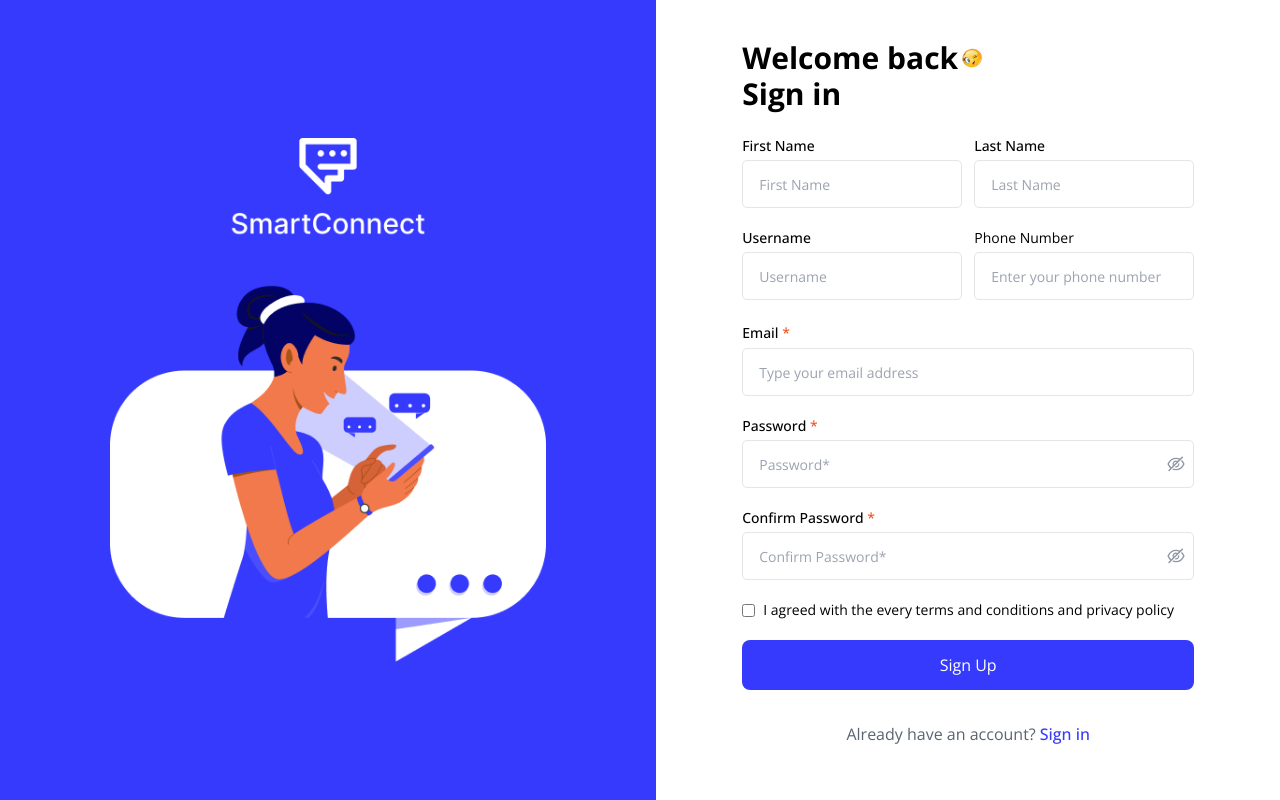
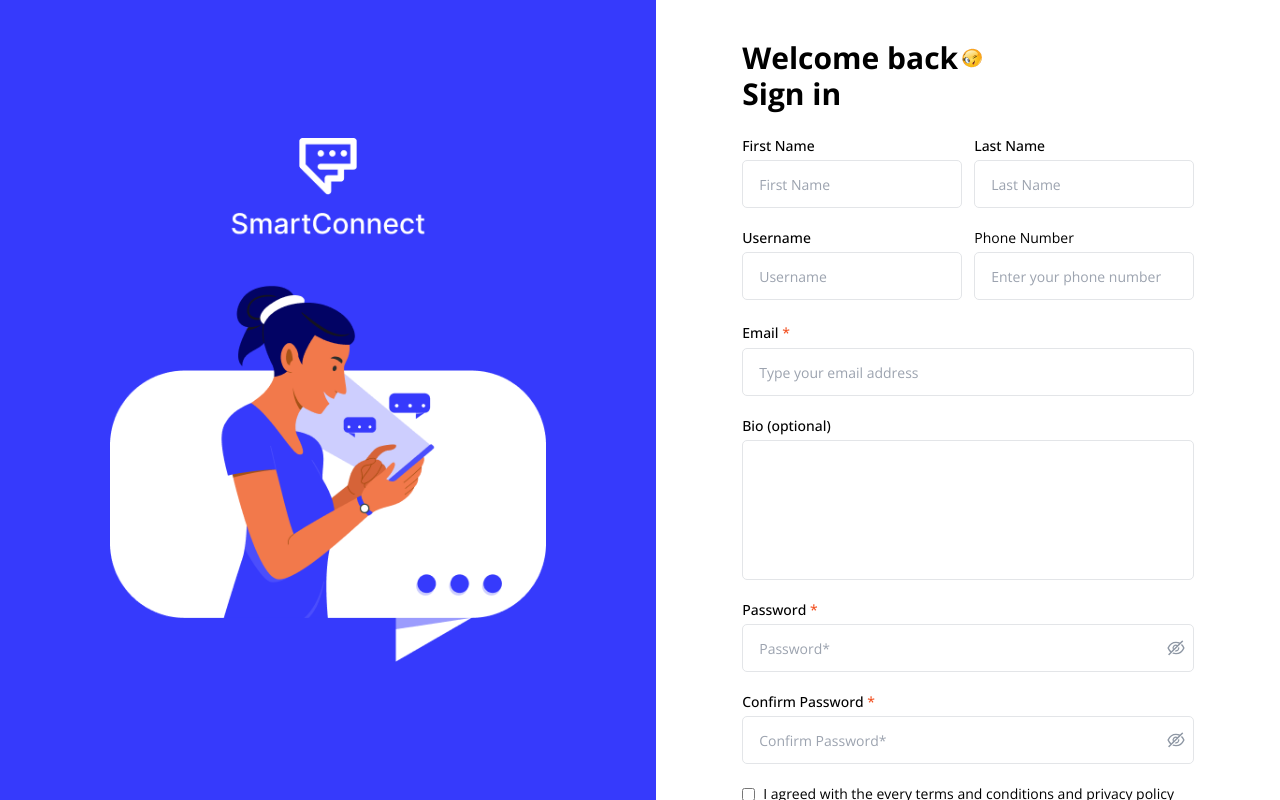
Before and after one commit to asiughuslyvesterobus/social_app, a Next.js app in the folder client/: page /register in a window 1280 px wide. Built offline with nearby package versions, Linux system fonts and the light colour scheme.

Commit message:
working on registration page

```diff
--- a/client/pages/register/index.tsx
+++ b/client/pages/register/index.tsx
@@ -194,6 +194,24 @@ const Registerpage = () => {
                 placeholder="Type your email address"
                 className="bg-white border border-[#E3E5E8] h-12 w-full rounded-[5px] px-4 focus:border-[1.5px] focus:border-primary outline-none text-sm text-[#8E97A4] transition-all duration-300"
               />
+              <CustomizeTextarea
+                rows={4}
+                showLabel={false}
+                label={
+                  <span className="text-sm font-medium">
+                    Bio <span className="">(optional)</span>
+                  </span>
+                }
+                htmlFor="bio"
+                labelClassName="text-sm font-medium"
+                value={values.bio}
+                onChange={handleChange}
+                onBlur={handleBlur}
+                error={getError("bio")}
+                name="bio"
+                id="bio"
+                className="bg-white border border-[#E3E5E8] h-[140px] resize-none w-full rounded-[5px] px-4 focus:border-[1.5px] focus:border-primary outline-none text-sm text-[#8E97A4] transition-all duration-300"
+              />
               <div className="flex flex-col gap-1 w-full">
                 <label htmlFor="password" className="text-sm font-medium">
                   Password <span className="text-danger">*</span>
```
